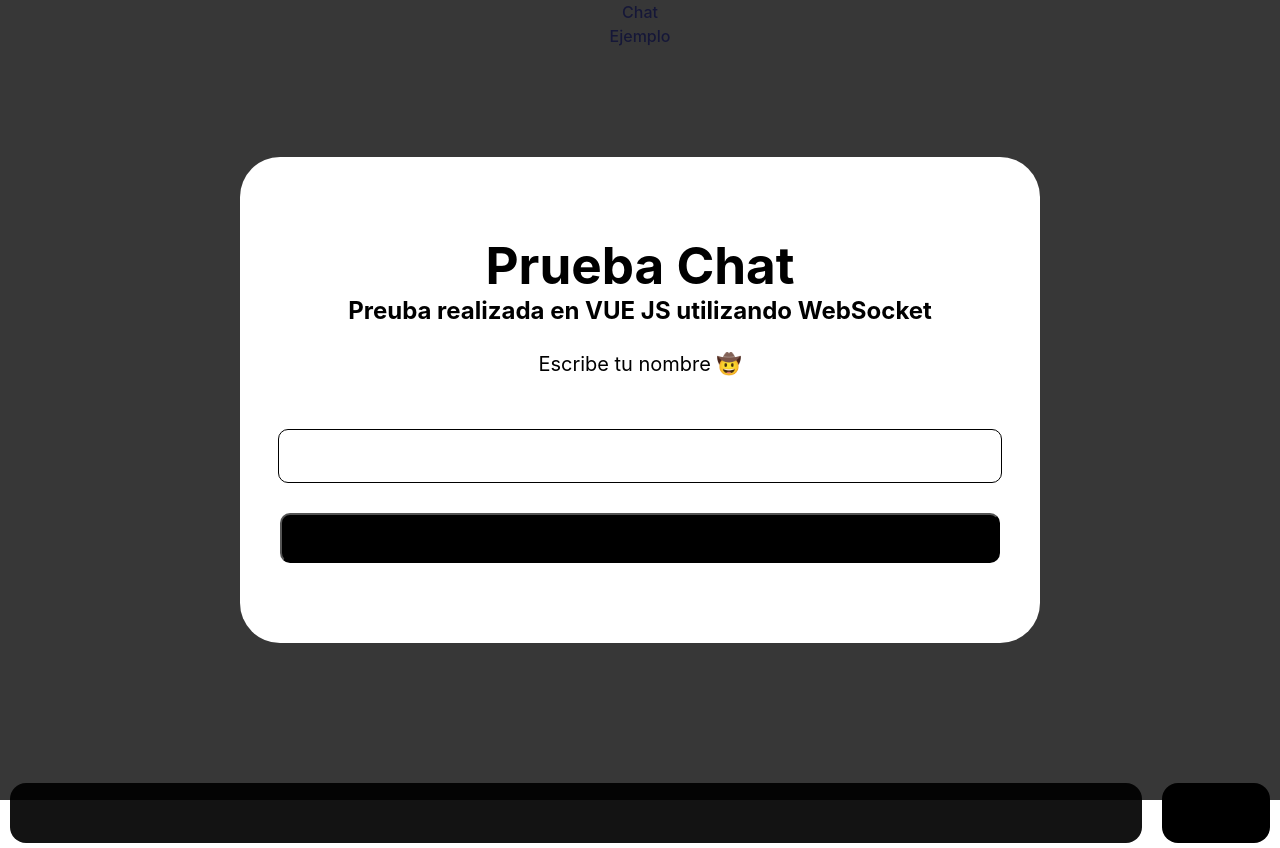
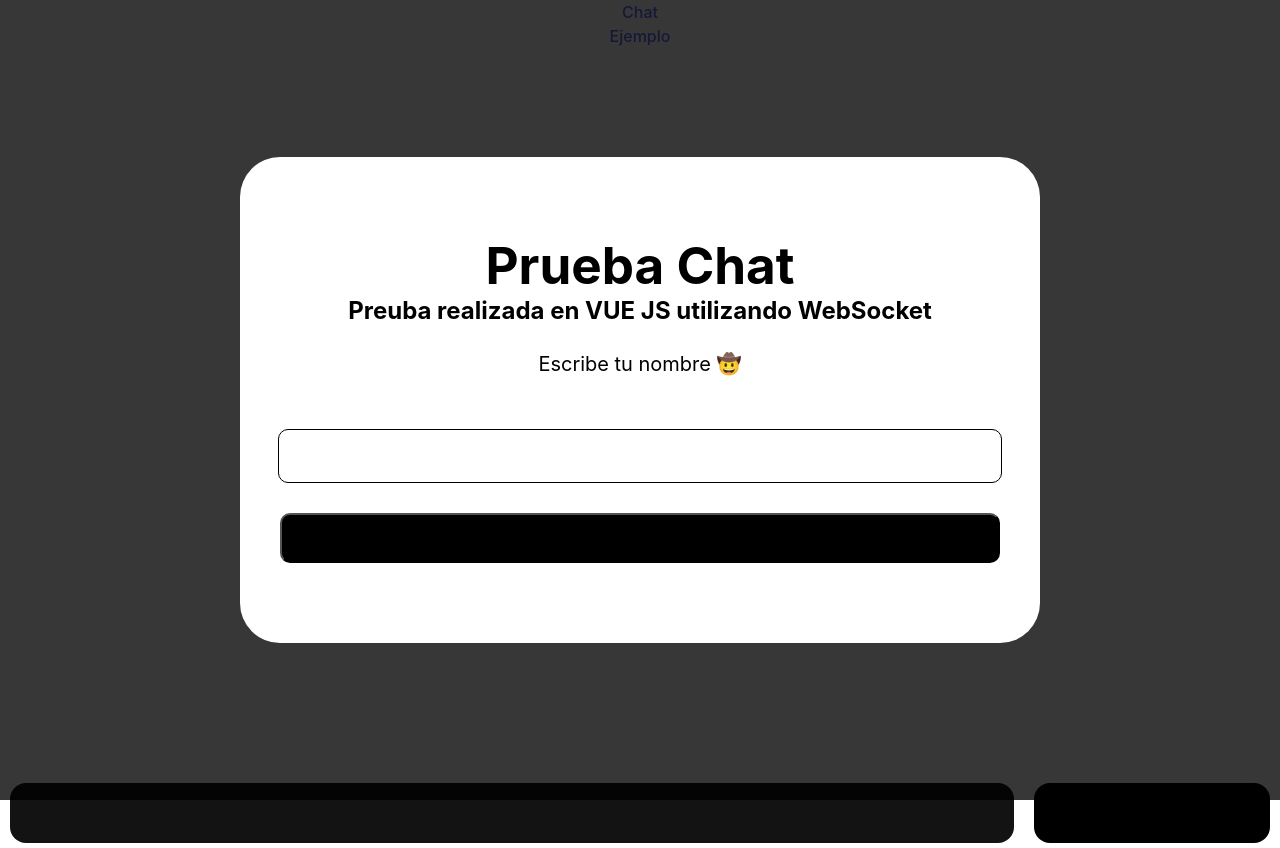
Before and after one commit to Cristian024/Vue-Test, a Vue app: page /chat in a window 1280 px wide. Built offline with nearby package versions, Linux system fonts and the light colour scheme.

Commit message:
Update chatView.vue

```diff
--- a/src/views/chatView.vue
+++ b/src/views/chatView.vue
@@ -159,7 +159,7 @@ const initSocket = () => {
     width: 100%;
     height: 60px;
     display: grid;
-    grid-template-columns: 90% 10%;
+    grid-template-columns: 80% 20%;
     padding-bottom: 5px;
 }
 
```
